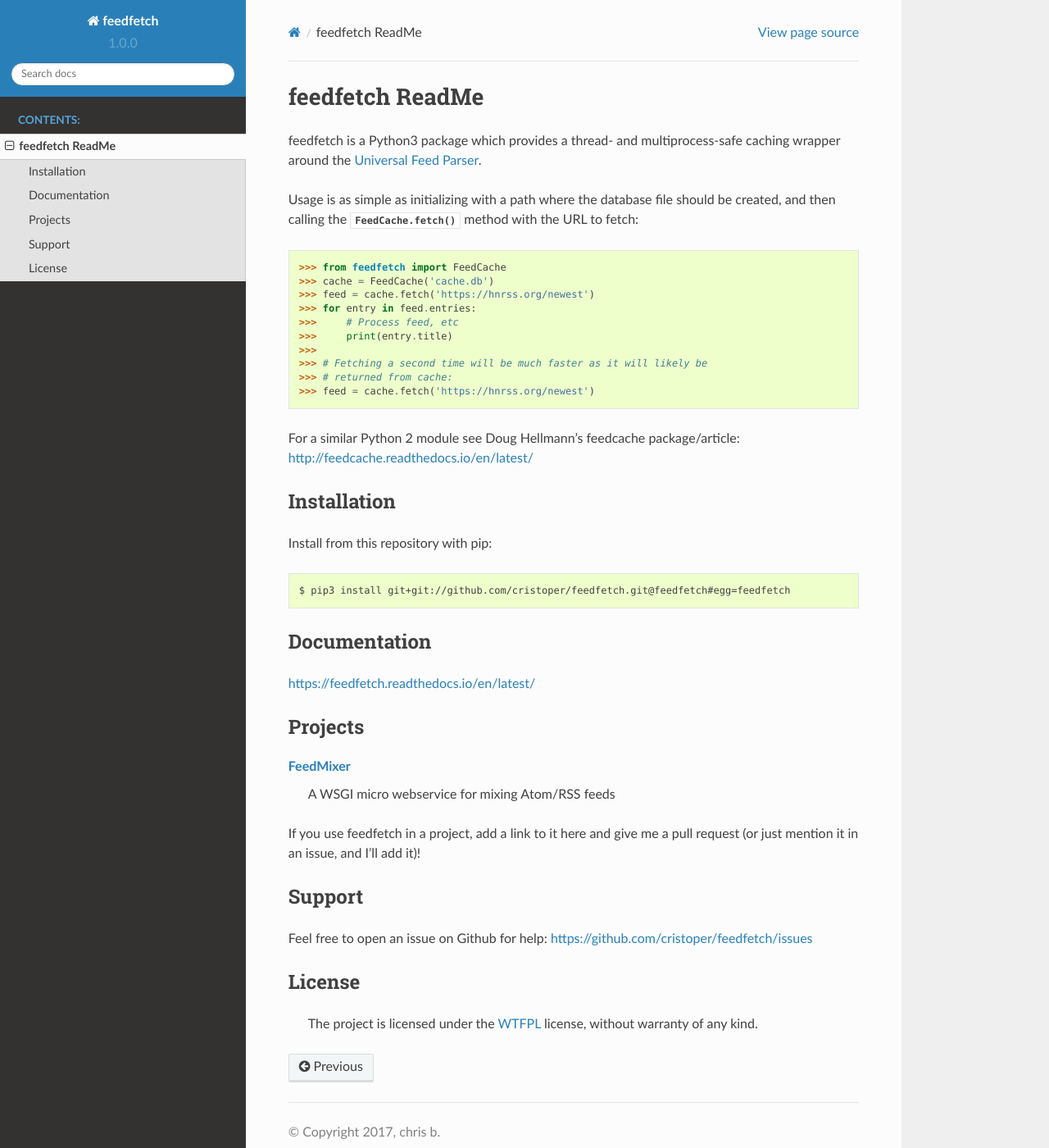
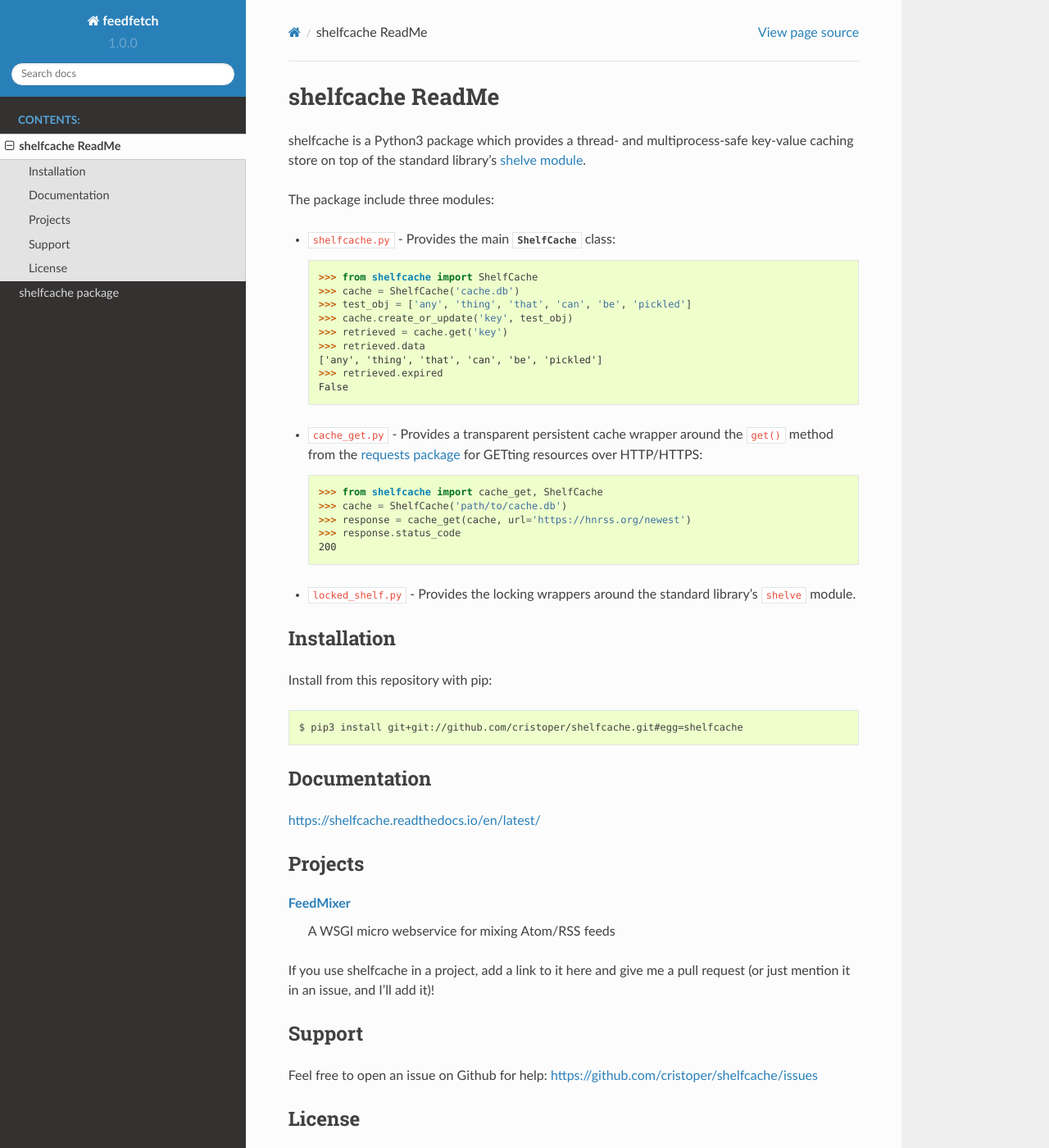
Before and after one commit to cristoper/shelfcache, a Sphinx documentation site: the page built from doc/README.rst, in a window 1280 px wide and 1400 px high. Shown: the whole window at 82% size. Built offline with Sphinx 7.4.7 and the Read the Docs theme 2.0.0, drawn with Linux system fonts in a browser that asks for light colours; pages that are not in the unit, such as notebooks, are missing from menus.

Commit message:
Update documentation with new name/structure
The completes transition from feedfetch to shelfcache

```diff
--- a/README.rst
+++ b/README.rst
@@ -1,53 +1,65 @@
-feedfetch ReadMe
-================
+shelfcache ReadMe
+=================
 
-feedfetch is a Python3 package which provides a thread- and multiprocess-safe caching wrapper around the `Universal Feed Parser`_.
+shelfcache is a Python3 package which provides a thread- and multiprocess-safe
+key-value caching store on top of the standard library's `shelve module
+<https://docs.python.org/3/library/shelve.html>`_.
 
-Usage is as simple as initializing with a path where the database file should be created, and then calling the `FeedCache.fetch()` method with the URL to fetch:
+The package include three modules:
 
->>> from feedfetch import FeedCache
->>> cache = FeedCache('cache.db')
->>> feed = cache.fetch('https://hnrss.org/newest')
->>> for entry in feed.entries:
->>>     # Process feed, etc
->>>     print(entry.title)
->>>
->>> # Fetching a second time will be much faster as it will likely be
->>> # returned from cache:
->>> feed = cache.fetch('https://hnrss.org/newest')
+- ``shelfcache.py`` - Provides the main `ShelfCache` class::
 
-For a similar Python 2 module see Doug Hellmann's feedcache package/article:
-http://feedcache.readthedocs.io/en/latest/
+    >>> from shelfcache import ShelfCache
+    >>> cache = ShelfCache('cache.db')
+    >>> test_obj = ['any', 'thing', 'that', 'can', 'be', 'pickled']
+    >>> cache.create_or_update('key', test_obj)
+    >>> retrieved = cache.get('key')
+    >>> retrieved.data
+    ['any', 'thing', 'that', 'can', 'be', 'pickled']
+    >>> retrieved.expired
+    False
 
-.. _Universal Feed Parser: https://pypi.python.org/pypi/feedparser
+- ``cache_get.py`` - Provides a transparent persistent cache wrapper around the
+  ``get()`` method from the `requests package
+  <http://docs.python-requests.org/en/master/>`_ for GETting resources over
+  HTTP/HTTPS::
 
+    >>> from shelfcache import cache_get, ShelfCache
+    >>> cache = ShelfCache('path/to/cache.db')
+    >>> response = cache_get(cache, url='https://hnrss.org/newest')
+    >>> response.status_code
+    200
+
+- ``locked_shelf.py`` - Provides the locking wrappers around the standard
+  library's ``shelve`` module.
 
 Installation
 ------------
 
 Install from this repository with pip::
 
-$ pip3 install git+git://github.com/cristoper/feedfetch.git@feedfetch#egg=feedfetch
+$ pip3 install git+git://github.com/cristoper/shelfcache.git#egg=shelfcache
 
 
 Documentation
 -------------
 
-https://feedfetch.readthedocs.io/en/latest/
+https://shelfcache.readthedocs.io/en/latest/
 
 Projects
 --------
 FeedMixer_
     A WSGI micro webservice for mixing Atom/RSS feeds
 
-If you use feedfetch in a project, add a link to it here and give me a pull request (or just mention it in an issue, and I'll add it)!
+If you use shelfcache in a project, add a link to it here and give me a pull
+request (or just mention it in an issue, and I'll add it)!
 
 .. _FeedMixer: https://github.com/cristoper/feedmixer
 
 Support
 -------
 
-Feel free to open an issue on Github for help: https://github.com/cristoper/feedfetch/issues
+Feel free to open an issue on Github for help: https://github.com/cristoper/shelfcache/issues
 
 License
 -------
```
Also changed, not shown: doc/index.rst (+3 -9 lines), doc/shelfcache.rst (added, +26 -0 lines), 2 other files.
